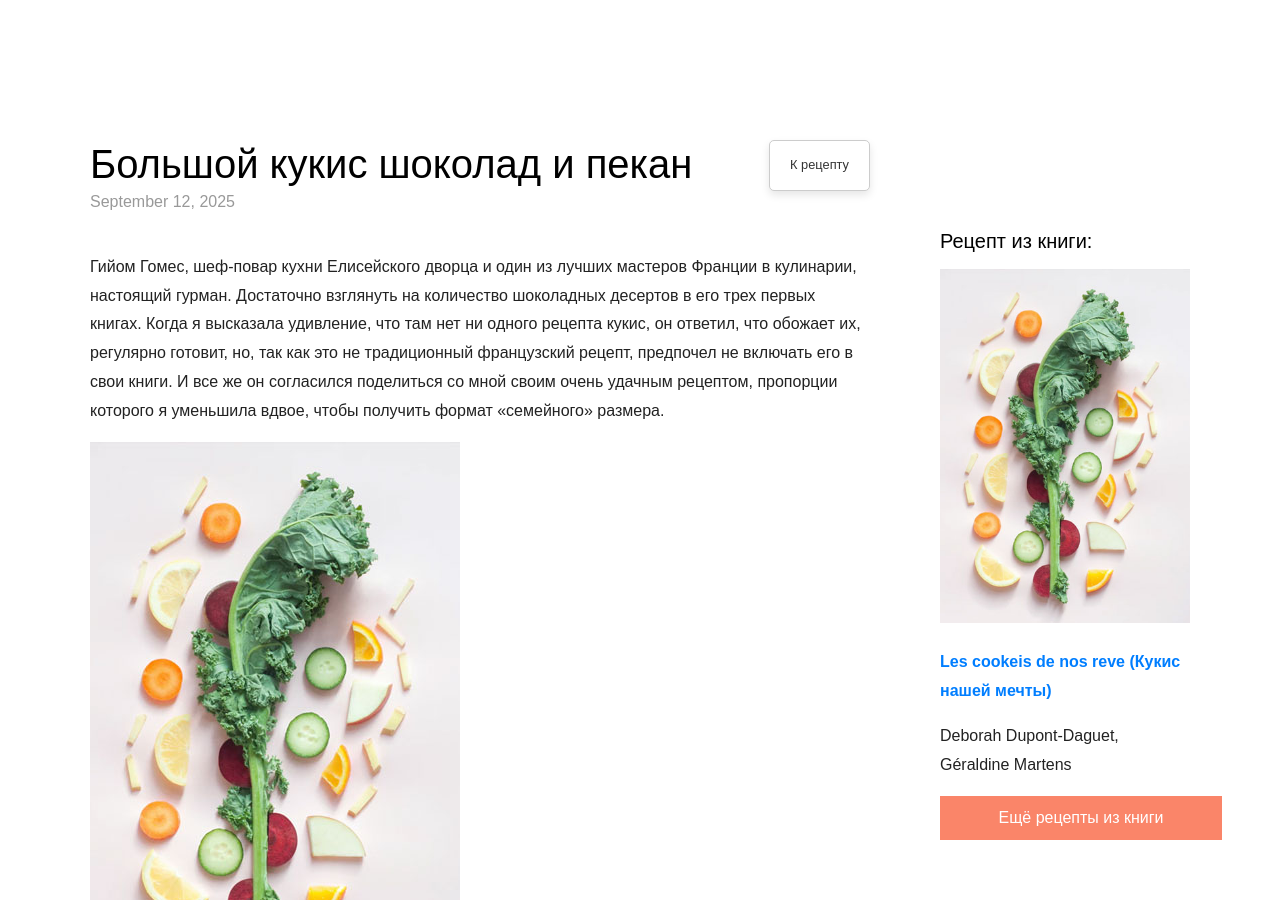
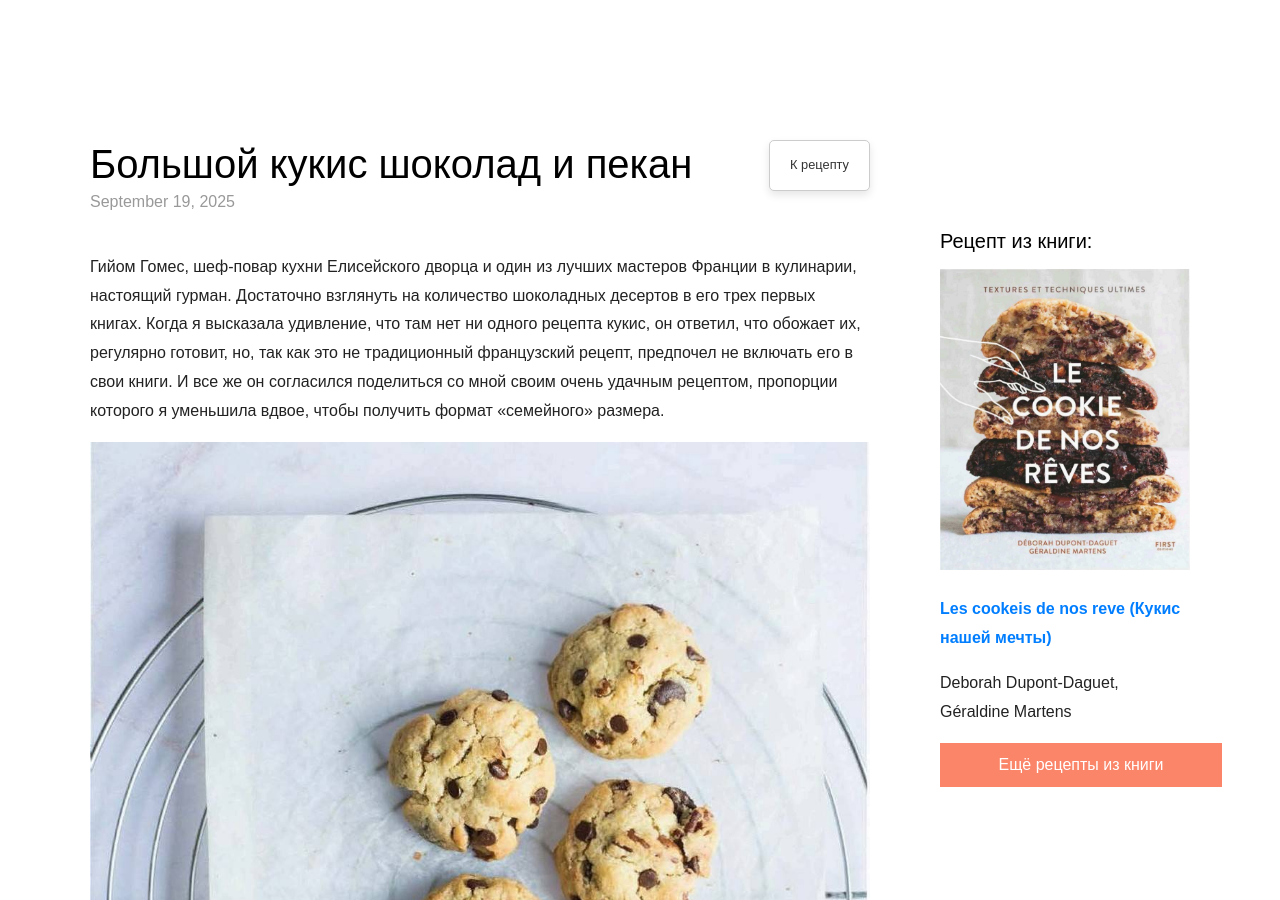
Before and after one commit to Helga1970/new-site, a Jekyll site: the page built from _recipes/bolshoi-kukis-shokolad-i-pekan.md, in a window 1280 px wide and 900 px high. Built offline with Jekyll 4.4.1, drawn with Linux system fonts in a browser that asks for light colours; nearby versions of some CDN libraries; some web fonts are replaced.

Commit message:
Update bolshoi-kukis-shokolad-i-pekan.md

```diff
--- a/_recipes/bolshoi-kukis-shokolad-i-pekan.md
+++ b/_recipes/bolshoi-kukis-shokolad-i-pekan.md
@@ -1,9 +1,7 @@
 ---
-layout: post
 title: Большой кукис шоколад и пекан
 permalink: /recipes/bolshoi-kukis-shokolad-i-pekan/
-date: 2025-09-12 17:15:00 +0300
-featured_image: /assets/images/masonary-post/post-1.jpg
+featured_image: /images/les-cookeis-de-nos-reve/bolshoi-kukis-shokolad-i-pekan.jpeg
 categories:
 - печенье
 - выпечка
@@ -23,27 +21,49 @@ recipe:
   servings: 16 печений по 50 г
   prep: 10 минут подготовки + 1 час охлаждения
   cook: 12 минут выпекания
-  ingredients_markdown: |-
-    * 1/2 стручка ванили
+  ingredients_markdown: '* 1/2 стручка ванили
+
     * 125 г сахара кассонад (обработанный тростниковый сахар)
+
     * 125 г размягченного полусоленого сливочного масла
+
     * 1 крупное яйцо
+
     * 250 г муки T55
+
     * 1 чайная ложка без горки разрыхлителя
+
     * 200 г мелких шоколадных капель
-    * 100 г крупно порезанных орехов пекан
-  directions_markdown: |-
-    1. Разрежьте стручок ванили вдоль и выскоблите семена, затем смешайте их с сахаром. Выложите смесь в чашу кухонного комбайна с насадкой-лопаткой и добавьте масло.
-    2. Перемешайте. Хорошо соскоблите со дна и стенок, добавьте яйцо и перемешивайте 30 секунд. Всыпьте муку и разрыхлитель, замесите на низкой скорости до объединения. Затем добавьте шоколадные каллеты и орехи пекан, перемешайте в последний раз. Оставьте в холодильнике на 1 час.
-    3. Разогрейте духовку до 190 °C в режиме верх-низ или до 170 °C в режиме конвекции (на самом деле Гийом сказал: «Запекаете недолго и в не слишком горячей духовке»).
-    4. Сформируйте шарики по 50 г с помощью ложки для мороженого (должно получиться 16 штук) и разложите их на противне с пергаментом, оставляя расстояние между ними. Слегка прижмите рукой.
-    5. Выпекайте около 12 минут, пока кукисы не станут слегка золотистыми, но не пересушенными.
+
+    * 100 г крупно порезанных орехов пекан'
+  directions_markdown: '1. Разрежьте стручок ванили вдоль и выскоблите семена, затем
+    смешайте их с сахаром. Выложите смесь в чашу кухонного комбайна с насадкой-лопаткой
+    и добавьте масло.
+
+
+    2. Перемешайте. Хорошо соскоблите со дна и стенок, добавьте яйцо и перемешивайте
+    30 секунд. Всыпьте муку и разрыхлитель, замесите на низкой скорости до объединения.
+    Затем добавьте шоколадные каллеты и орехи пекан, перемешайте в последний раз.
+    Оставьте в холодильнике на 1 час.
+
+
+    3. Разогрейте духовку до 190 °C в режиме верх-низ или до 170 °C в режиме конвекции
+    (на самом деле Гийом сказал: «Запекаете недолго и в не слишком горячей духовке»).
+
+
+    4. Сформируйте шарики по 50 г с помощью ложки для мороженого (должно получиться
+    16 штук) и разложите их на противне с пергаментом, оставляя расстояние между ними.
+    Слегка прижмите рукой.
+
+
+    5. Выпекайте около 12 минут, пока кукисы не станут слегка золотистыми, но не пересушенными.'
 book:
   title: Les cookeis de nos reve (Кукис нашей мечты)
   title_slug: les cookeis de nos reve
-  featured_image: /assets/images/masonary-post/post-1.jpg
+  featured_image: images/les-cookeis-de-nos-reve/bolshoi-kukis-shokolad-i-pekan.jpeg
   author: Deborah Dupont-Daguet, Géraldine Martens
-  cover: /assets/images/masonary-post/post-1.jpg
+  cover: /images/les-cookeis-de-nos-reve/les-cookeis-de-nos-reve-oblozhka.jpeg
   link: https://pdf-cookbook.pro-culinaria.ru/index.html?file=%2Fproxy%2Finbooks%2Fles-cookeis-de-nos-reve.pdf
 ---
+
 Гийом Гомес, шеф-повар кухни Елисейского дворца и один из лучших мастеров Франции в кулинарии, настоящий гурман. Достаточно взглянуть на количество шоколадных десертов в его трех первых книгах. Когда я высказала удивление, что там нет ни одного рецепта кукис, он ответил, что обожает их, регулярно готовит, но, так как это не традиционный французский рецепт, предпочел не включать его в свои книги. И все же он согласился поделиться со мной своим очень удачным рецептом, пропорции которого я уменьшила вдвое, чтобы получить формат «семейного» размера.
```
